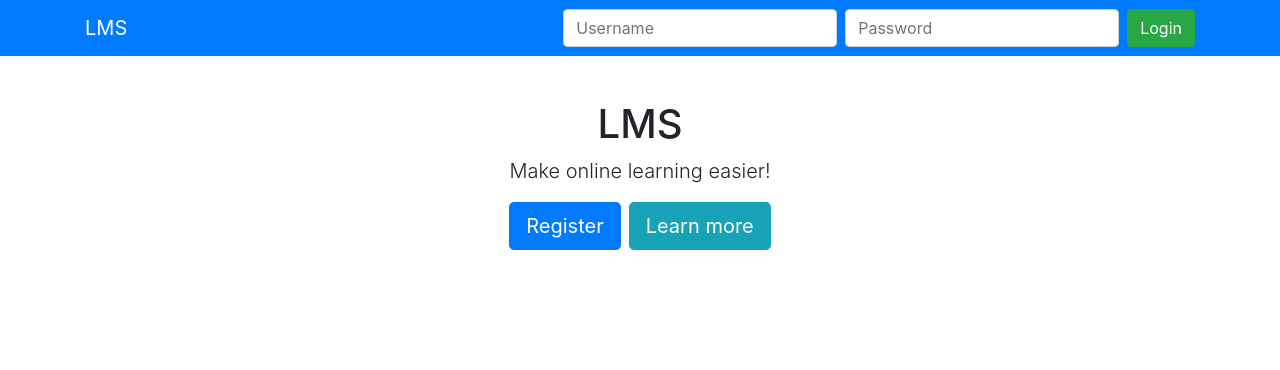
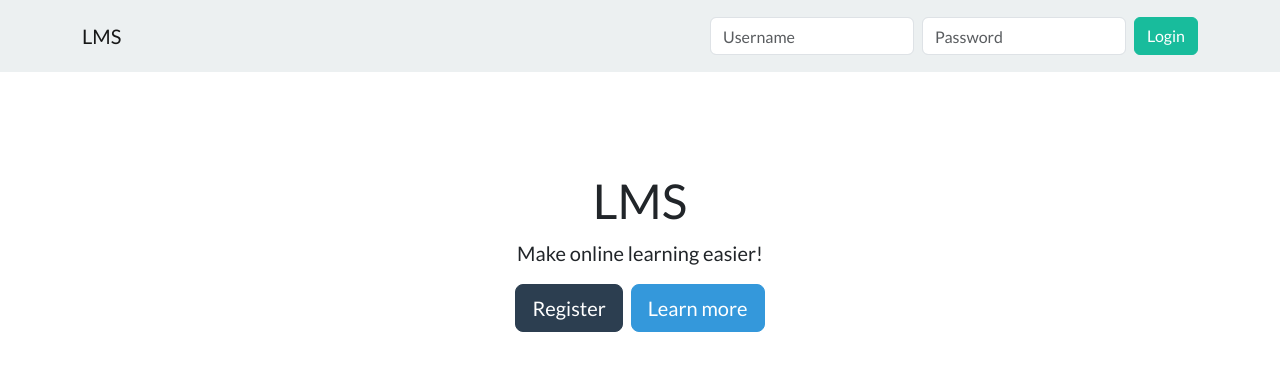
Before and after one commit to Datngo2001/LMS, an Angular app in the folder client/: page / in a window 1280 px wide. Shown: the top 370 px of the page. Built offline with nearby package versions, Linux system fonts and the light colour scheme.

Commit message:
add bootswatch\flatly theme

```diff
--- a/client/angular.json
+++ b/client/angular.json
@@ -26,6 +26,7 @@
             "styles": [
               "./node_modules/ngx-bootstrap/datepicker/bs-datepicker.css",
               "./node_modules/bootstrap/dist/css/bootstrap.min.css",
+              "./node_modules/bootswatch/dist/flatly/bootstrap.css",
               "src/styles.css"
             ],
             "scripts": []
--- a/client/package.json
+++ b/client/package.json
@@ -20,6 +20,7 @@
     "@angular/platform-browser-dynamic": "~11.2.1",
     "@angular/router": "~11.2.1",
     "bootstrap": "^4.5.3",
+    "bootswatch": "^5.1.0",
     "ngx-bootstrap": "^7.0.0",
     "rxjs": "~6.6.0",
     "tslib": "^2.0.0",
--- a/client/src/app/nav/nav.component.html
+++ b/client/src/app/nav/nav.component.html
@@ -1,4 +1,4 @@
-<nav class="navbar navbar-expand-md navbar-dark fixed-top bg-primary">
+<nav class="navbar navbar-expand-lg navbar-light bg-light">
     <div class="container">
         <div class="leftPart">
             <a class="navbar-brand" routerLink="/">LMS</a>
@@ -18,7 +18,7 @@
         </div>
         <div class="rightPart">
             <div class="dropdown" *ngIf="(currentUser$ | async) as user" dropdown>
-                <a class="dropdown-toggle text-light" dropdownToggle>Welcom {{user.username | titlecase}}</a>
+                <a class="dropdown-toggle" dropdownToggle>Welcom {{user.username | titlecase}}</a>
                 <div class="dropdown-menu" *dropdownMenu>
                     <a class="dropdown-item">Edit Profile</a>
                     <div class="dropdown-divider"></div>
```
Also changed, not shown: 1 other file (tests, documents, lock files or other folders).
